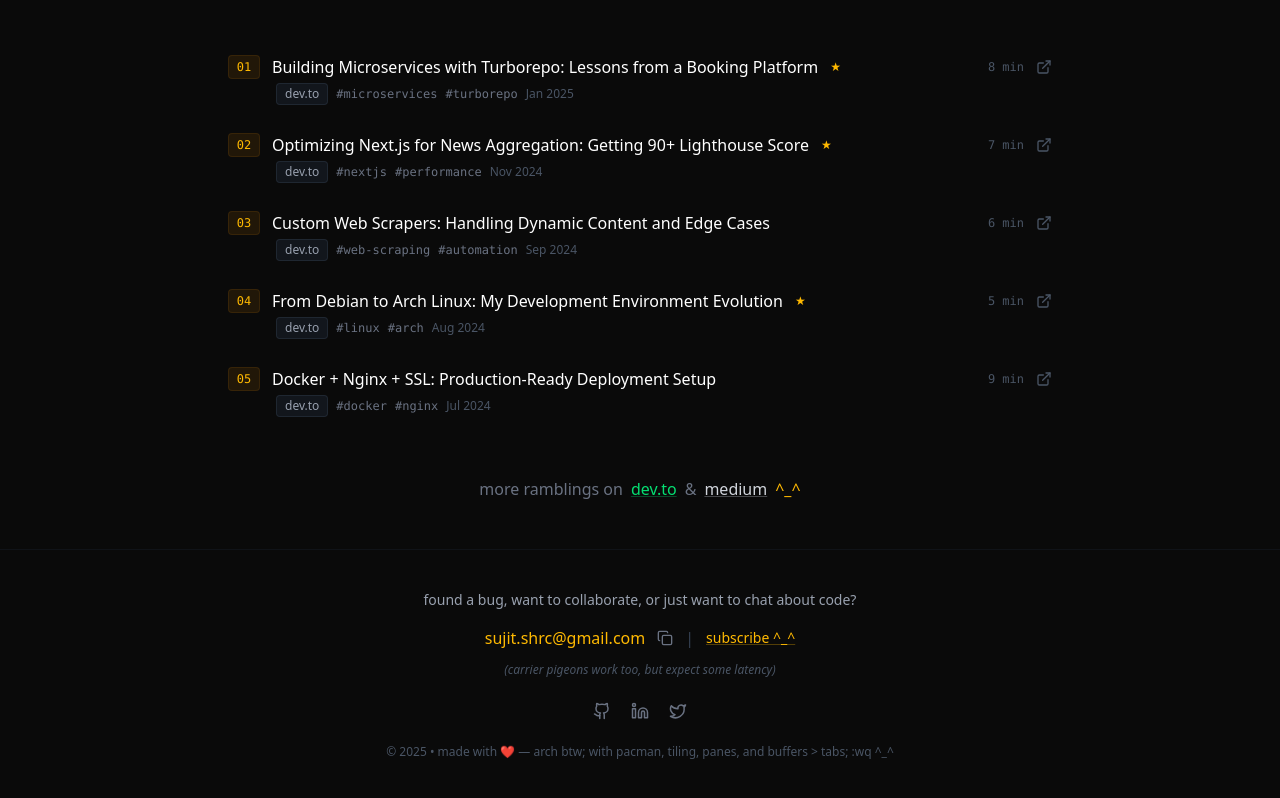
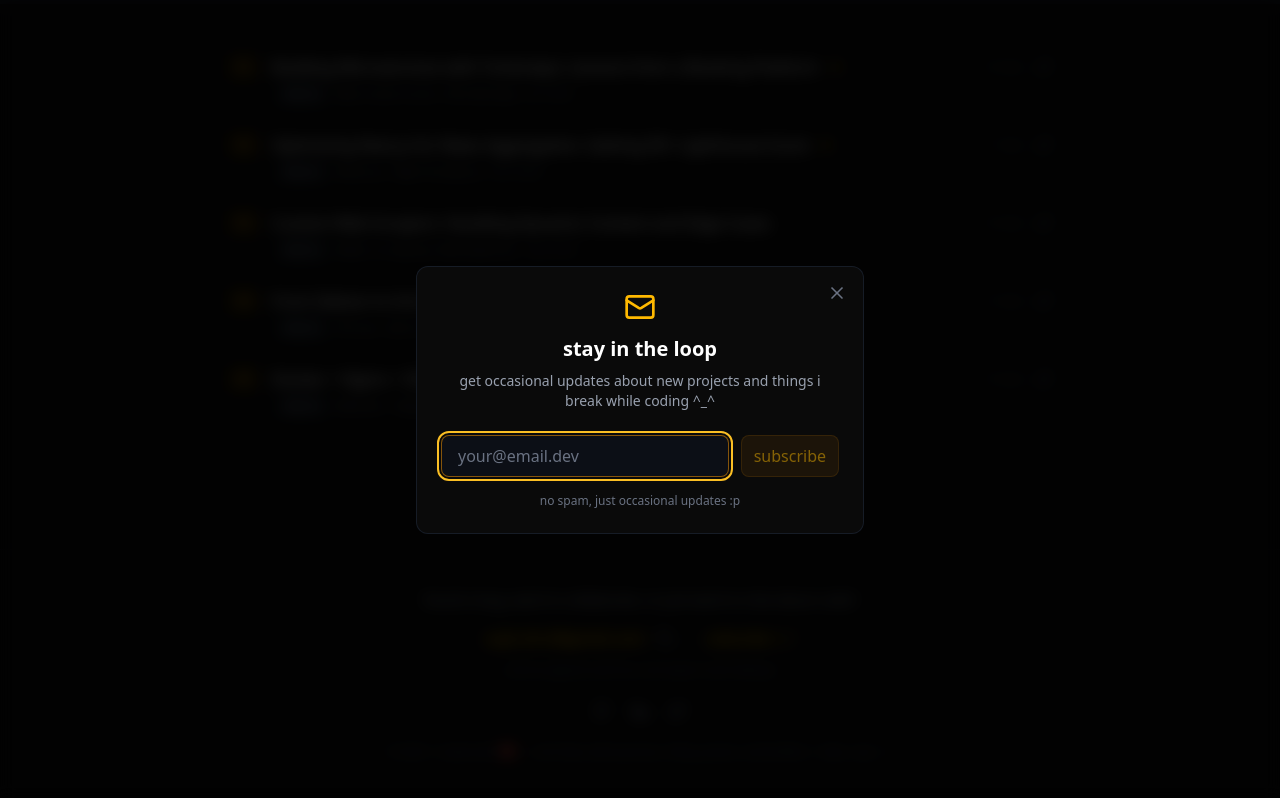
Before and after one commit to sujit-shrc/minimal-portfolio, a Next.js app: page / in a window 1280 px wide. Both pictures are taken after a click on the button "subscribe ^_^". Shown: the part 3212-4010 px from the top of the page. Built offline with nearby package versions, Linux system fonts and the light colour scheme.

Commit message:
feat(ui): add scroll progress indicator and newsletter modal

```diff
--- /dev/null
+++ b/src/components/newsletter-modal.tsx
@@ -0,0 +1,89 @@
+'use client';
+
+import { useState } from 'react';
+import { Mail, X } from 'lucide-react';
+
+interface NewsletterModalProps {
+  isOpen: boolean;
+  onClose: () => void;
+}
+
+export default function NewsletterModal({ isOpen, onClose }: NewsletterModalProps) {
+  const [email, setEmail] = useState('');
+  const [status, setStatus] = useState<'idle' | 'loading' | 'success' | 'error'>('idle');
+
+  const handleSubmit = async (e: React.FormEvent) => {
+    e.preventDefault();
+    if (!email || !email.includes('@')) {
+      setStatus('error');
+      setTimeout(() => setStatus('idle'), 2000);
+      return;
+    }
+
+    setStatus('loading');
+    setTimeout(() => {
+      setStatus('success');
+      setEmail('');
+      setTimeout(() => {
+        setStatus('idle');
+        onClose();
+      }, 2000);
+    }, 1000);
+  };
+
+  if (!isOpen) return null;
+
+  return (
+    <div className="fixed inset-0 bg-black/80 backdrop-blur-sm flex items-center justify-center p-4 z-50">
+      <div className="bg-[#0a0a0a] border border-gray-800/60 rounded-xl p-6 w-full max-w-md relative">
+        <button
+          onClick={onClose}
+          className="absolute top-4 right-4 text-gray-500 hover:text-gray-300 transition-colors"
+        >
+          <X size={20} />
+        </button>
+
+        <div className="text-center mb-6">
+          <Mail className="mx-auto mb-3 text-amber-400" size={32} />
+          <h3 className="text-xl font-bold text-white mb-2">stay in the loop</h3>
+          <p className="text-gray-400 text-sm">
+            get occasional updates about new projects and things i break while coding ^_^
+          </p>
+        </div>
+
+        <form onSubmit={handleSubmit} className="space-y-4">
+          <div className="flex gap-3">
+            <input
+              type="email"
+              value={email}
+              onChange={(e) => setEmail(e.target.value)}
+              placeholder="your@email.dev"
+              className="flex-1 px-4 py-2 bg-gray-900/40 border border-gray-700/50 rounded-lg text-white placeholder-gray-500 focus:outline-none focus:border-amber-500/50 transition-all"
+              disabled={status === 'loading'}
+              autoFocus
+            />
+
+            <button
+              type="submit"
+              disabled={status === 'loading' || !email}
+              className="px-3 py-2 bg-amber-500/15 text-amber-400 border border-amber-500/25 rounded-lg font-medium hover:bg-amber-500/25 disabled:opacity-50 transition-all whitespace-nowrap"
+            >
+              {status === 'loading' ? 'sending...' : status === 'success' ? 'done!' : 'subscribe'}
+            </button>
+          </div>
+
+          {status === 'error' && (
+            <p className="text-red-400 text-sm text-center">please enter a valid email</p>
+          )}
+          {status === 'success' && (
+            <p className="text-green-400 text-sm text-center">welcome to the chaos! :p</p>
+          )}
+        </form>
+
+        <p className="text-xs text-gray-500 text-center mt-4">
+          no spam, just occasional updates :p
+        </p>
+      </div>
+    </div>
+  );
+}
--- /dev/null
+++ b/src/components/scroll-progress.tsx
@@ -0,0 +1,29 @@
+'use client';
+
+import { useState, useEffect } from 'react';
+
+export default function MinimalScrollProgress() {
+  const [scrollProgress, setScrollProgress] = useState(0);
+
+  useEffect(() => {
+    const updateScrollProgress = () => {
+      const scrollPx = document.documentElement.scrollTop;
+      const winHeightPx = document.documentElement.scrollHeight - document.documentElement.clientHeight;
+      const scrolled = winHeightPx > 0 ? (scrollPx / winHeightPx) * 100 : 0;
+      setScrollProgress(Math.min(Math.max(scrolled, 0), 100));
+    };
+
+    updateScrollProgress();
+    window.addEventListener('scroll', updateScrollProgress, { passive: true });
+    return () => window.removeEventListener('scroll', updateScrollProgress);
+  }, []);
+
+  return (
+    <div className="fixed top-0 left-0 w-full h-1 bg-gray-800/50 z-50" aria-hidden>
+      <div
+        className="h-full bg-gradient-to-r from-amber-400 to-amber-500 transition-all duration-300 ease-out"
+        style={{ width: `${scrollProgress}%` }}
+      />
+    </div>
+  );
+}
```
